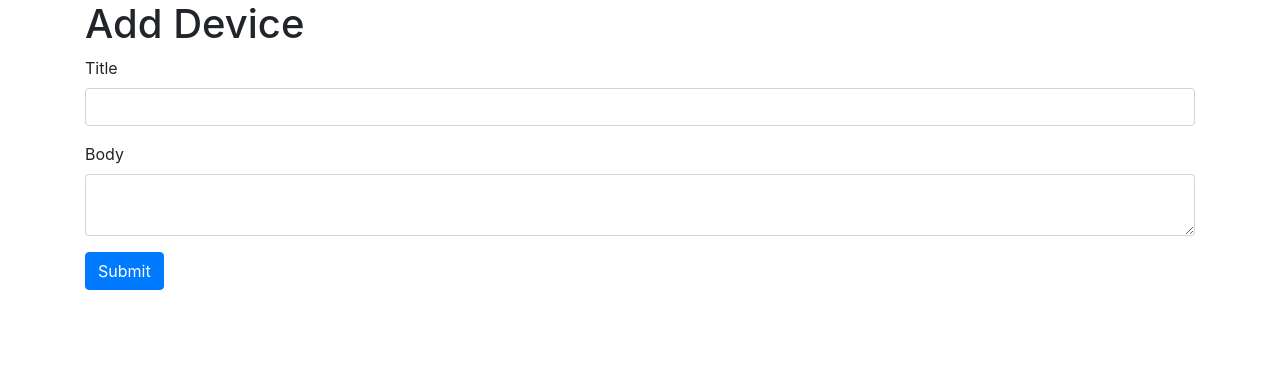
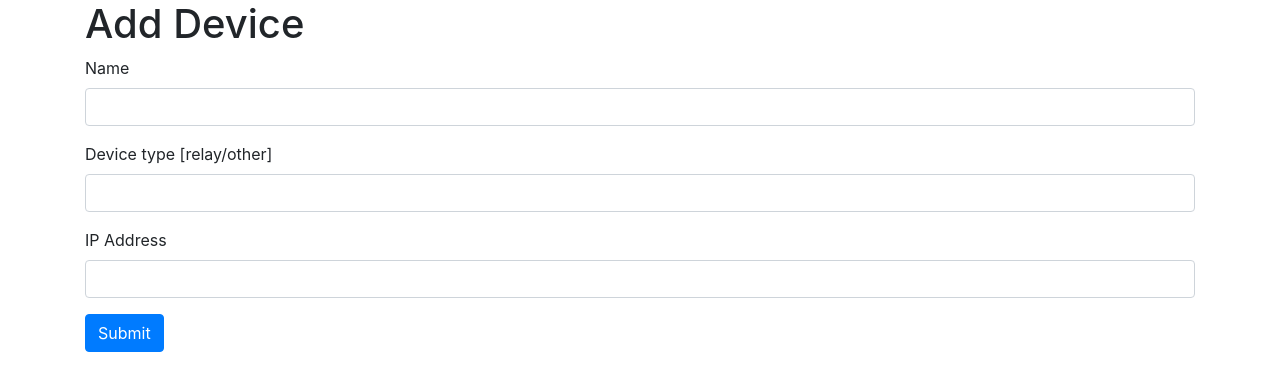
Before and after one commit to Laysowski/WirelessHome, a Flask app: page /add_device in a window 1280 px wide. Shown: the part 56-447 px from the top of the page. Run offline with Flask 2, Linux system fonts and the light colour scheme; the visitor is signed in with stand-in values (Sample User, id 1); some libraries are stand-ins or nearby versions.

Commit message:
Changed 'add device' form

```diff
--- a/App.py
+++ b/App.py
@@ -174,8 +174,10 @@ def dashboard():
 
 # Device form class
 class DeviceForm(Form):
-    title = StringField('Title', [validators.Length(min=1, max=200)])
-    body = TextAreaField('Body', [validators.Length(min=30)])
+    name = StringField('Name', [validators.Length(min=1, max=200)])
+    device_type = StringField('Device type [relay/other]', [validators.Length(min=1, max=200)])
+    ip_address = StringField('IP Address', [validators.Length(min=1, max=200)])
+    # body = TextAreaField('Body', [validators.Length(min=30)])
 
 
 # Add Device
@@ -184,14 +186,15 @@ class DeviceForm(Form):
 def add_device():
     form = DeviceForm(request.form)
     if request.method == 'POST' and form.validate():
-        title = form.title.data
-        body = form.body.data
-        if (fctns.validateIP(title)):
+        name = form.name.data
+        device_type = form.device_type.data
+        ip_address = form.ip_address.data
+        if (fctns.validateIP(ip_address)):
             # create cursor
             cur = mysql.connection.cursor()
 
             # execute
-            cur.execute("INSERT INTO devices(title, body, author) VALUES(%s, %s, %s)", (title, body, session['username']))
+            cur.execute("INSERT INTO devices(name, device_type, ip_address) VALUES(%s, %s, %s)", (name, device_type, ip_address))
 
             # commit to DB
             mysql.connection.commit()
@@ -223,18 +226,20 @@ def edit_device(id):
     form = DeviceForm(request.form)
 
     # Populate device form fields
-    form.title.data = device['title']
-    form.body.data = device['body']
+    form.name.data = device['name']
+    form.device_type.data = device['device_type']
+    form.ip_address.data = device['ip_address']
 
     if request.method == 'POST' and form.validate():
-        title = request.form['title']
-        body = request.form['body']
+        name = request.form['name']
+        device_type = request.form['device_type']
+        ip_address = request.form['ip_address']
 
         # create cursor
         cur = mysql.connection.cursor()
 
         # execute
-        cur.execute("UPDATE devices SET title=%s, body=%s WHERE id=%s", (title, body, id))
+        cur.execute("UPDATE devices SET name=%s, device_type=%s, ip_address=%s WHERE id=%s", (name,device_type, ip_address, id))
 
         # commit to DB
         mysql.connection.commit()
--- a/PyScripts/mqtt.py
+++ b/PyScripts/mqtt.py
@@ -4,7 +4,8 @@ MQTT_HOST = '192.168.0.50'
 MQTT_PORT = 1883
 MQTT_KEEPALIVE_INTERVAL = 45
 MQTT_TOPIC = "esp/dev0"
-MQTT_MSG = "on"
+MQTT_MSG = "off"
+
 
 # Define on_publish event function
 def on_publish(client, userdata, mid):
--- a/Templates/add_device.html
+++ b/Templates/add_device.html
@@ -5,10 +5,13 @@
 {% from "includes/_formhelpers.html" import render_field %}
     <form method="POST">
         <div class="form-group">
-            {{ render_field(form.title, class_="form-control") }}
+            {{ render_field(form.name, class_="form-control") }}
         </div>
         <div class="form-group">
-            {{ render_field(form.body, class_="form-control", id="editor") }}
+            {{ render_field(form.device_type, class_="form-control") }}
+        </div>
+        <div class="form-group">
+            {{ render_field(form.ip_address, class_="form-control") }}
         </div>
         <p><input class="btn btn-primary" type="submit" value="Submit"></p>
     </form>
--- a/Templates/device.html
+++ b/Templates/device.html
@@ -1,10 +1,10 @@
 {% extends 'layout.html' %}
 
 {% block body %}
-    <h1>{{device.title}}</h1>
-    <small>Written by {{device.author}} on {{device.create_date}}</small>
+    <h1>{{device.name}}</h1>
+    <small>This is {{device.name}} device with IP: {{device.ip_address}}</small>
     <hr>
     <div>
-        {{device.body | safe}}
+        {{device.create_date | safe}}
     </div>
 {% endblock %}
--- a/Templates/devices.html
+++ b/Templates/devices.html
@@ -4,7 +4,7 @@
     <h1>Devices</h1>
     <ul class="list-group">
         {% for device in devices %}
-        <li class="list-group-item"><a href="device/{{device.id}}">{{device.title}}</a></li>
+        <li class="list-group-item"><a href="device/{{device.id}}">{{device.name}}</a></li>
         {% endfor %}
     </ul>
 {% endblock %}
```
Also changed, not shown: Templates/dashboard.html (+6 -4 lines), Templates/edit_device.html (+5 -2 lines).
